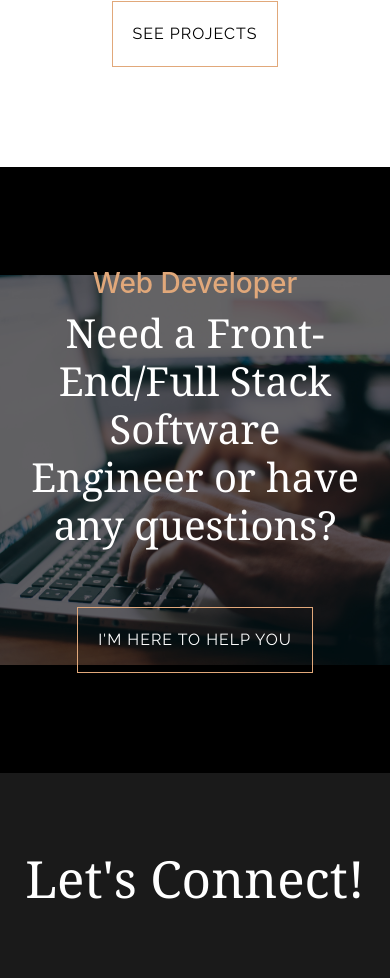
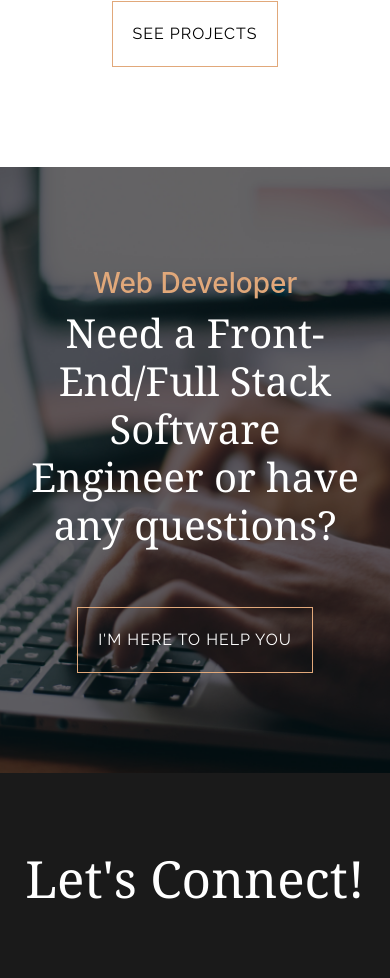
Before and after one commit to davidhk21/my-portfolio, a Next.js app: page / in a window 390 px wide. Shown: the part 5048-6026 px from the top of the page. Built offline with nearby package versions, Linux system fonts and the light colour scheme.

Commit message:
zoomed in contact image backround for mobile

```diff
--- a/styles/Home.module.css
+++ b/styles/Home.module.css
@@ -276,3 +276,8 @@
     width: 150%;
   }
 }
+@media screen and (max-width: 560px) {
+  .contactBackgroundImage {
+    width: 250%;
+  }
+}
```
